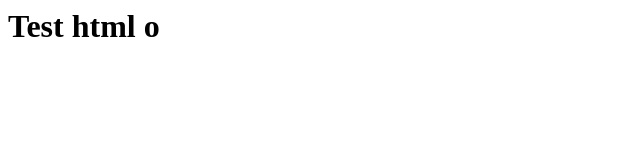
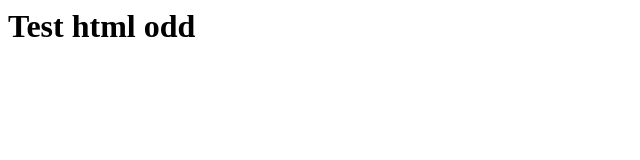
Before and after one commit to onkarkush/goalCochDec, a plain HTML site: page test.html in a window 1280 px wide. Shown: the full height of the page, 0-640 px from the left. Drawn offline with Linux system fonts and the light colour scheme.

Commit message:
4 commit

```diff
--- a/test.html
+++ b/test.html
@@ -3,6 +3,6 @@
         <title>Test</title>
     </head>
     <body>
-        <h1>Test html o</h1>
+        <h1>Test html odd</h1>
     </body>
 </html>
```
Also changed, not shown: log2.txt (added), 1 other file.
